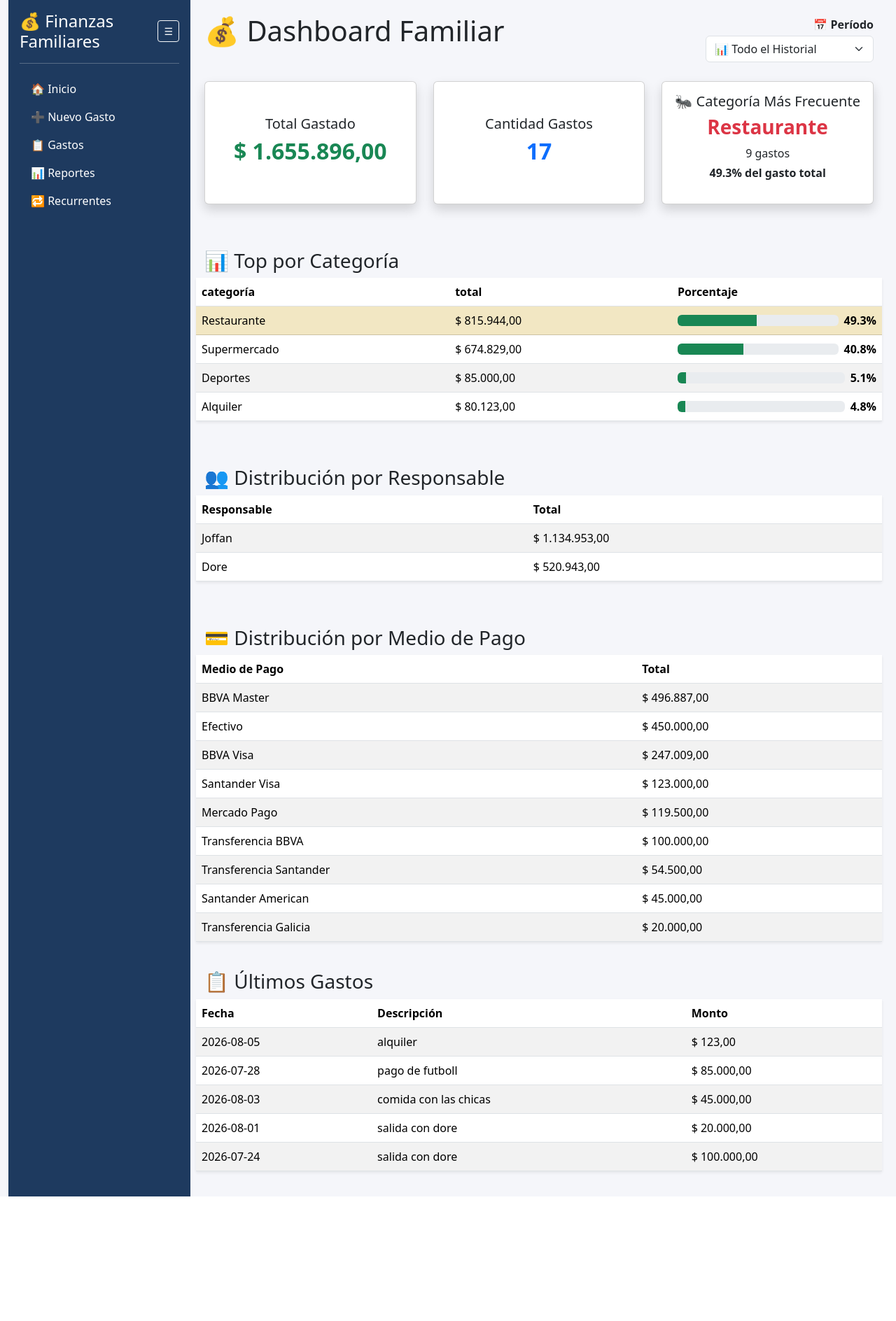
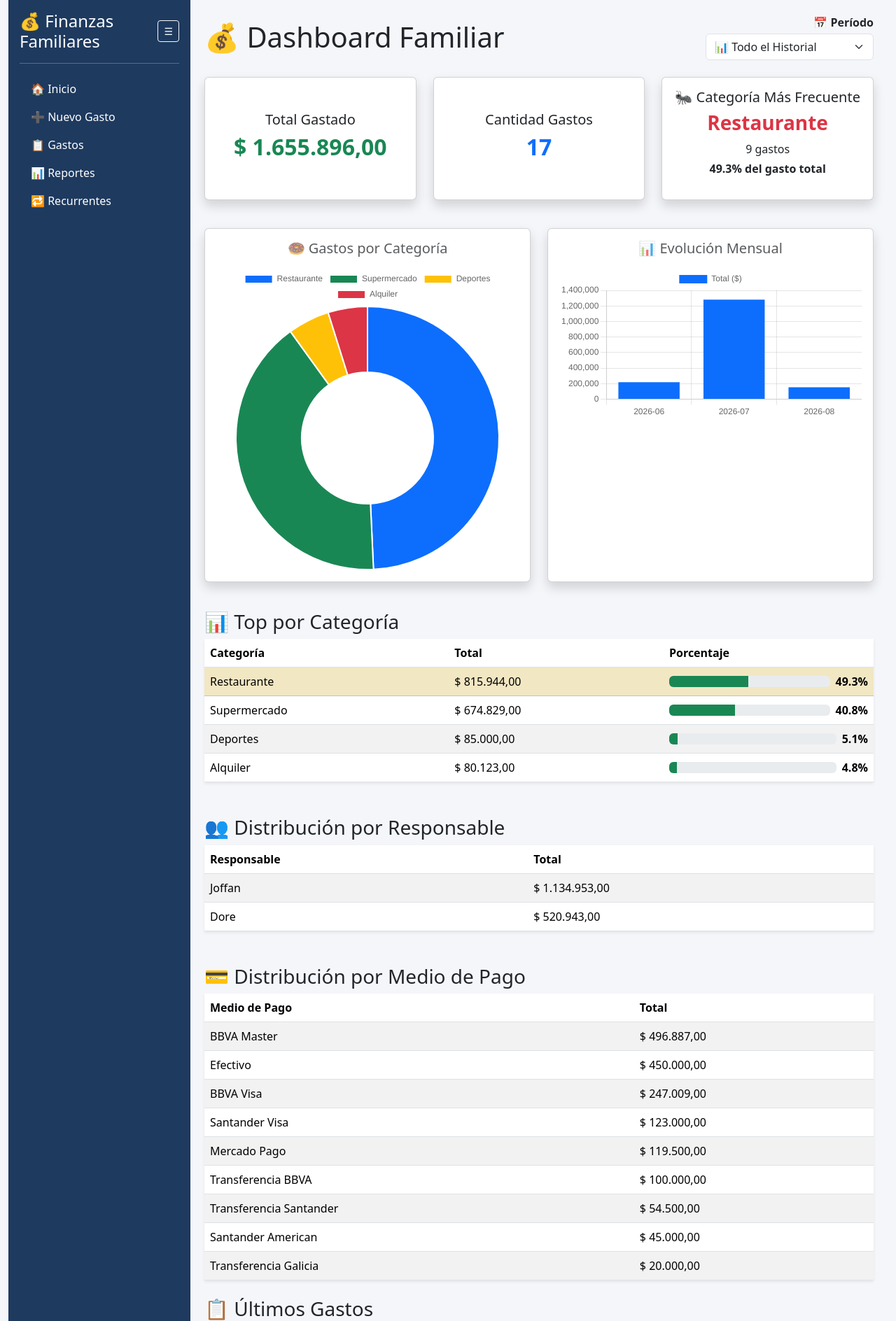
Before and after one commit to kleiwerfn2/finanzas-familiaNP, a Flask app: page / in a window 1280 px wide. Shown: the top 1888 px of the page at 70% size. Before the commit the page ends 1710 px from the top, so only its background shows below. Run offline with Flask 3, Linux system fonts and the light colour scheme; data comes from the database, SQL or seed files in the repository.

Commit message:
agregar graficos

```diff
--- a/app.py
+++ b/app.py
@@ -63,7 +63,6 @@ def home():
 
     gastos_query = Gasto.query if mes_seleccionado == "todos" else Gasto.query.filter(Gasto.fecha.startswith(mes_seleccionado))
 
-    # Suma optimizada ejecutada en SQLite
     total_gastado = db.session.query(func.coalesce(func.sum(Gasto.monto), 0)).filter(
         Gasto.id.in_(gastos_query.with_entities(Gasto.id))
     ).scalar()
@@ -84,6 +83,10 @@ def home():
         for cat, tot in gastos_categoria
     ]
 
+    # Datos para el gráfico de Dona (Categorías)
+    cat_labels = [item["categoria"] for item in gastos_categoria_pct]
+    cat_totals = [item["total"] for item in gastos_categoria_pct]
+
     gastos_responsable = gastos_query.with_entities(
         Gasto.responsable, func.sum(Gasto.monto)
     ).group_by(Gasto.responsable).order_by(func.sum(Gasto.monto).desc()).all()
@@ -102,9 +105,17 @@ def home():
             "porcentaje": gastos_categoria_pct[0]["porcentaje"]
         }
 
-    # Obtención de meses únicos usando función SQL
     meses_db = db.session.query(func.substr(Gasto.fecha, 1, 7)).distinct().all()
     meses_disponibles = sorted([m[0] for m in meses_db if m[0]], reverse=True)
+
+    # Datos para el gráfico de Barras (últimos 6 meses)
+    gastos_mes_db = db.session.query(
+        func.substr(Gasto.fecha, 1, 7).label("mes"),
+        func.sum(Gasto.monto).label("total")
+    ).group_by("mes").order_by(db.desc("mes")).limit(6).all()
+
+    mes_labels = [m[0] for m in reversed(gastos_mes_db) if m[0]]
+    mes_totals = [float(m[1]) for m in reversed(gastos_mes_db) if m[0]]
 
     return render_template(
         "home.html",
@@ -118,6 +129,10 @@ def home():
         categoria_mas_frecuente=categoria_mas_frecuente,
         meses_disponibles=meses_disponibles,
         mes_seleccionado=mes_seleccionado,
+        cat_labels=cat_labels,
+        cat_totals=cat_totals,
+        mes_labels=mes_labels,
+        mes_totals=mes_totals
     )
 
 @app.route("/nuevo", methods=["GET", "POST"])
--- a/templates/home.html
+++ b/templates/home.html
@@ -2,284 +2,196 @@
 
 {% block contenido %}
 
+<!-- Cargamos la librería Chart.js -->
+<script src="https://cdn.jsdelivr.net/npm/chart.js"></script>
+
 <div class="d-flex justify-content-between align-items-center mb-4">
-
-    <h1 class="mb-4">
-        💰 Dashboard Familiar
-    </h1>
+    <h1 class="mb-0">💰 Dashboard Familiar</h1>
 
     <form method="get">
-
         <div class="text-end">
-
-            <label class="fw-bold mb-1">
-                    📅 Período
-            </label>
+            <label class="fw-bold mb-1">📅 Período</label>
         </div>
-
-        <select
-            class="form-select"
-            name="mes"
-            onchange="this.form.submit()"
-            style="width: 240px;">
-
-            <option
-                value="todos"
-                {% if mes_seleccionado == 'todos' %}
-                selected
-                {% endif %}
-            >
-
+        <select class="form-select" name="mes" onchange="this.form.submit()" style="width: 240px;">
+            <option value="todos" {% if mes_seleccionado == 'todos' %}selected{% endif %}>
                 📊 Todo el Historial
-
             </option>
 
-            {% set nombres_meses = {
-                '01':'Enero',
-                '02':'Febrero',
-                '03':'Marzo',
-                '04':'Abril',
-                '05':'Mayo',
-                '06':'Junio',
-                '07':'Julio',
-                '08':'Agosto',
-                '09':'Septiembre',
-                '10':'Octubre',
-                '11':'Noviembre',
-                '12':'Diciembre'
-            } %}
+            {% set nombres_meses = {'01':'Enero','02':'Febrero','03':'Marzo','04':'Abril','05':'Mayo','06':'Junio','07':'Julio','08':'Agosto','09':'Septiembre','10':'Octubre','11':'Noviembre','12':'Diciembre'} %}
 
             {% for mes in meses_disponibles %}
-
                 {% set numero_mes = mes[5:7] %}
-
-                <option
-                    value="{{ mes }}"
-                    {% if mes == mes_seleccionado %}
-                    selected
-                    {% endif %}
-                >
-
+                <option value="{{ mes }}" {% if mes == mes_seleccionado %}selected{% endif %}>
                     📅 {{ nombres_meses[numero_mes] }} {{ mes[:4] }}
-
                 </option>
-
             {% endfor %}
-
         </select>
-
     </form>
-
 </div>
 
+<!-- Tarjetas resumen -->
 <div class="row">
-
     <div class="col-md-4 mb-3">
-
         <div class="card shadow h-100">
-
             <div class="card-body d-flex flex-column justify-content-center text-center">
-
                 <h5>Total Gastado</h5>
-
-                <h2 class="text-success fw-bold">
-                    $ {{ total_gastado | moneda }}
-                </h2>
-
+                <h2 class="text-success fw-bold">$ {{ total_gastado | moneda }}</h2>
             </div>
-
         </div>
-
     </div>
 
     <div class="col-md-4 mb-3">
-
         <div class="card shadow h-100">
-
             <div class="card-body d-flex flex-column justify-content-center text-center">
-
                 <h5>Cantidad Gastos</h5>
-
-                <h2 class="text-primary fw-bold">
-                    {{ cantidad_gastos }}
-                </h2>
-
+                <h2 class="text-primary fw-bold">{{ cantidad_gastos }}</h2>
             </div>
-
         </div>
-
     </div>
 
     <div class="col-md-4 mb-3">
+        <div class="card shadow h-100">
+            <div class="card-body d-flex flex-column justify-content-center text-center">
+                <h5>🐜 Categoría Más Frecuente</h5>
+                {% if categoria_mas_frecuente %}
+                    <h3 class="text-danger fw-bold">{{ categoria_mas_frecuente.categoria }}</h3>
+                    <p class="mb-1">{{ categoria_mas_frecuente.cantidad }} gastos</p>
+                    <p class="fw-bold">{{ categoria_mas_frecuente.porcentaje }}% del gasto total</p>
+                {% else %}
+                    <h3>Sin datos</h3>
+                {% endif %}
+            </div>
+        </div>
+    </div>
+</div>
 
-        <div class="card shadow h-100">
+<!-- NUEVO: Sección de Gráficos Interactivos -->
+<div class="row my-4">
+    <div class="col-md-6 mb-3">
+        <div class="card shadow p-3 h-100">
+            <h5 class="text-center text-muted mb-3">🍩 Gastos por Categoría</h5>
+            <canvas id="chartCategorias"></canvas>
+        </div>
+    </div>
+    <div class="col-md-6 mb-3">
+        <div class="card shadow p-3 h-100">
+            <h5 class="text-center text-muted mb-3">📊 Evolución Mensual</h5>
+            <canvas id="chartEvolucion"></canvas>
+        </div>
+    </div>
+</div>
 
-            <div class="card-body d-flex flex-column justify-content-center text-center">
-
-                <h5>🐜 Categoría Más Frecuente</h5>
-
-                {% if categoria_mas_frecuente %}
-
-                    <h3 class="text-danger fw-bold">
-                        {{ categoria_mas_frecuente.categoria }}
-                    </h3>
-
-                    <p class="mb-1">
-                        {{ categoria_mas_frecuente.cantidad }} gastos
-                    </p>
-
-                    <p class="fw-bold">
-                        {{ categoria_mas_frecuente.porcentaje }}% del gasto total
-                    </p>
-
-                {% else %}
-
-                    <h3>Sin datos</h3>
-
-                {% endif %}
-
-            </div>
-
-        </div>
-
-    </div>
-
-<h3 class="mt-5">📊 Top por Categoría</h3>
-
+<h3 class="mt-4">📊 Top por Categoría</h3>
 <table class="table table-striped table-hover shadow-sm">
-
     <thead>
         <tr>
-            <th>categoría</th>
-            <th>total</th>
+            <th>Categoría</th>
+            <th>Total</th>
             <th>Porcentaje</th>
         </tr>
     </thead>
-
     <tbody>
-
         {% for item in gastos_categoria_pct %}
-
         <tr {% if loop.first %}class="table-warning"{% endif %}>
-
             <td>{{ item.categoria }}</td>
-
-            <td>
-                $ {{ item.total | moneda }}
+            <td>$ {{ item.total | moneda }}</td>
+            <td style="width: 300px;">
+                <div class="d-flex align-items-center">
+                    <div class="progress flex-grow-1 me-2">
+                        <div class="progress-bar bg-success" role="progressbar" style="width: {{ item.porcentaje }}%;"></div>
+                    </div>
+                    <strong>{{ item.porcentaje }}%</strong>
+                </div>
             </td>
-
-            <td style="width: 300px;">
-
-                <div class="d-flex align-items-center">
-
-                    <div class="progress flex-grow-1 me-2">
-
-                        <div
-                            class="progress-bar bg-success"
-                            role="progressbar"
-                            style="width: {{ item.porcentaje }}%;">
-
-                        </div>
-
-                    </div>
-
-                    <strong>
-                        {{ item.porcentaje }}%
-                    </strong>
-
-                </div>
-
-            </td>
-
         </tr>
-
         {% endfor %}
-
     </tbody>
-
 </table>
 
 <h3 class="mt-5">👥 Distribución por Responsable</h3>
-
 <table class="table table-striped table-hover shadow-sm">
-
     <thead>
         <tr>
             <th>Responsable</th>
             <th>Total</th>
         </tr>
     </thead>
-
     <tbody>
-
         {% for responsable, total in gastos_responsable %}
         <tr>
             <td>{{ responsable }}</td>
             <td>$ {{ total | moneda }}</td>
         </tr>
         {% endfor %}
-
     </tbody>
-
 </table>
 
 <h3 class="mt-5">💳 Distribución por Medio de Pago</h3>
-
 <table class="table table-striped table-hover shadow-sm">
-
     <thead>
         <tr>
             <th>Medio de Pago</th>
             <th>Total</th>
         </tr>
     </thead>
-
     <tbody>
-
         {% for medio_pago, total in gastos_medio_pago %}
         <tr>
             <td>{{ medio_pago }}</td>
             <td>$ {{ total | moneda }}</td>
         </tr>
         {% endfor %}
+    </tbody>
+</table>
 
-    </tbody>
-
-</table>
-<h3 class="mt-4">
-    📋 Últimos Gastos
-</h3>
-
+<h3 class="mt-4">📋 Últimos Gastos</h3>
 <table class="table table-striped table-hover shadow-sm">
-
     <thead>
-
         <tr>
             <th>Fecha</th>
             <th>Descripción</th>
             <th>Monto</th>
         </tr>
-
     </thead>
-
     <tbody>
-
         {% for gasto in ultimos_gastos %}
-
         <tr>
-
             <td>{{ gasto.fecha }}</td>
-
             <td>{{ gasto.descripcion }}</td>
-
             <td>$ {{ gasto.monto | moneda }}</td>
-
         </tr>
-
         {% endfor %}
-
     </tbody>
-
 </table>
 
+<!-- Scripts para renderizar los gráficos -->
+<script>
+    const ctxCat = document.getElementById('chartCategorias').getContext('2d');
+    new Chart(ctxCat, {
+        type: 'doughnut',
+        data: {
+            labels: {{ cat_labels | tojson }},
+            datasets: [{
+                data: {{ cat_totals | tojson }},
+                backgroundColor: ['#0d6efd', '#198754', '#ffc107', '#dc3545', '#0dcaf0', '#6c757d', '#6f42c1', '#fd7e14', '#20c997']
+            }]
+        },
+        options: { responsive: true }
+    });
+
+    const ctxEvo = document.getElementById('chartEvolucion').getContext('2d');
+    new Chart(ctxEvo, {
+        type: 'bar',
+        data: {
+            labels: {{ mes_labels | tojson }},
+            datasets: [{
+                label: 'Total ($)',
+                data: {{ mes_totals | tojson }},
+                backgroundColor: '#0d6efd'
+            }]
+        },
+        options: { responsive: true }
+    });
+</script>
+
 {% endblock %}
```
